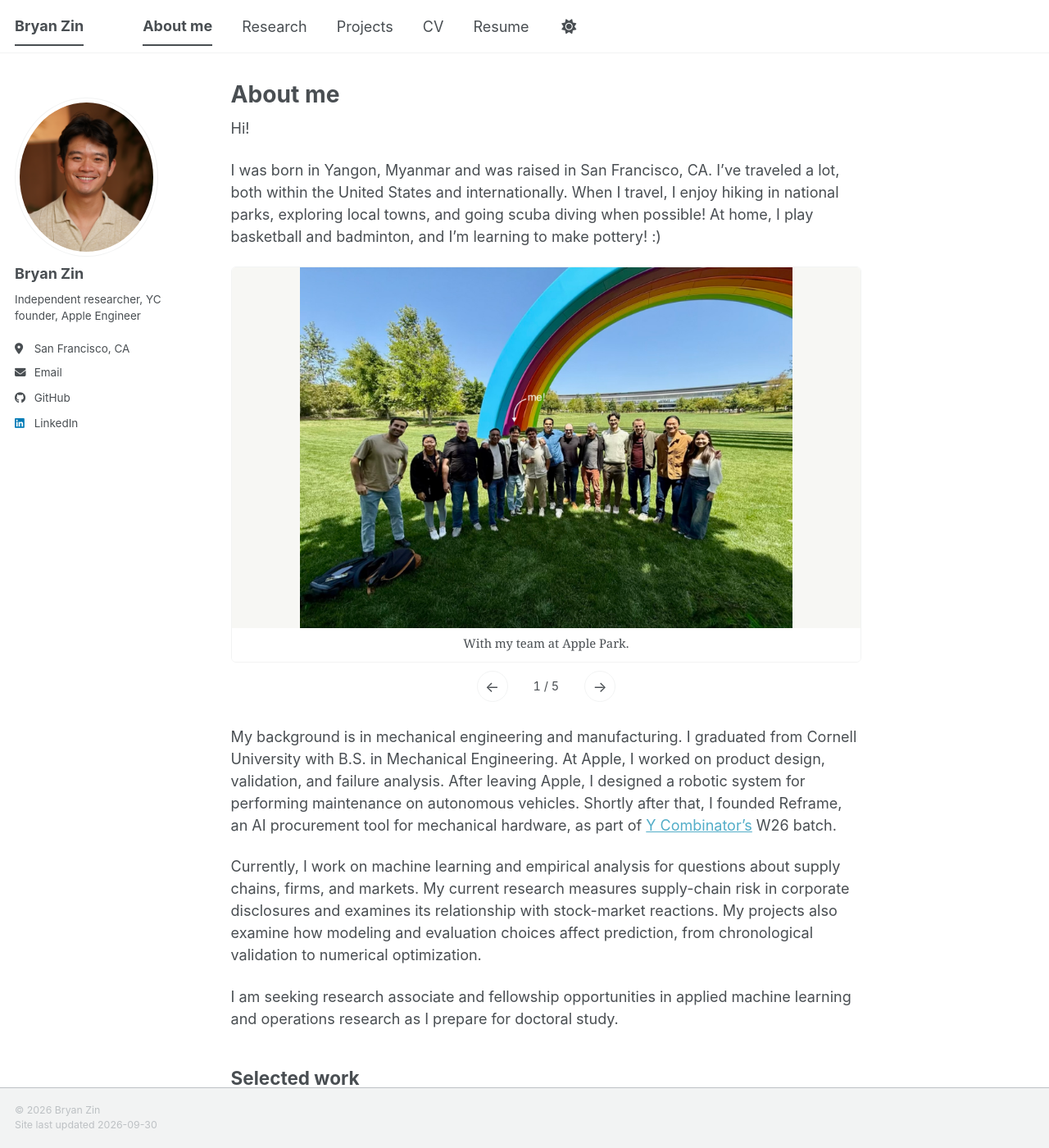
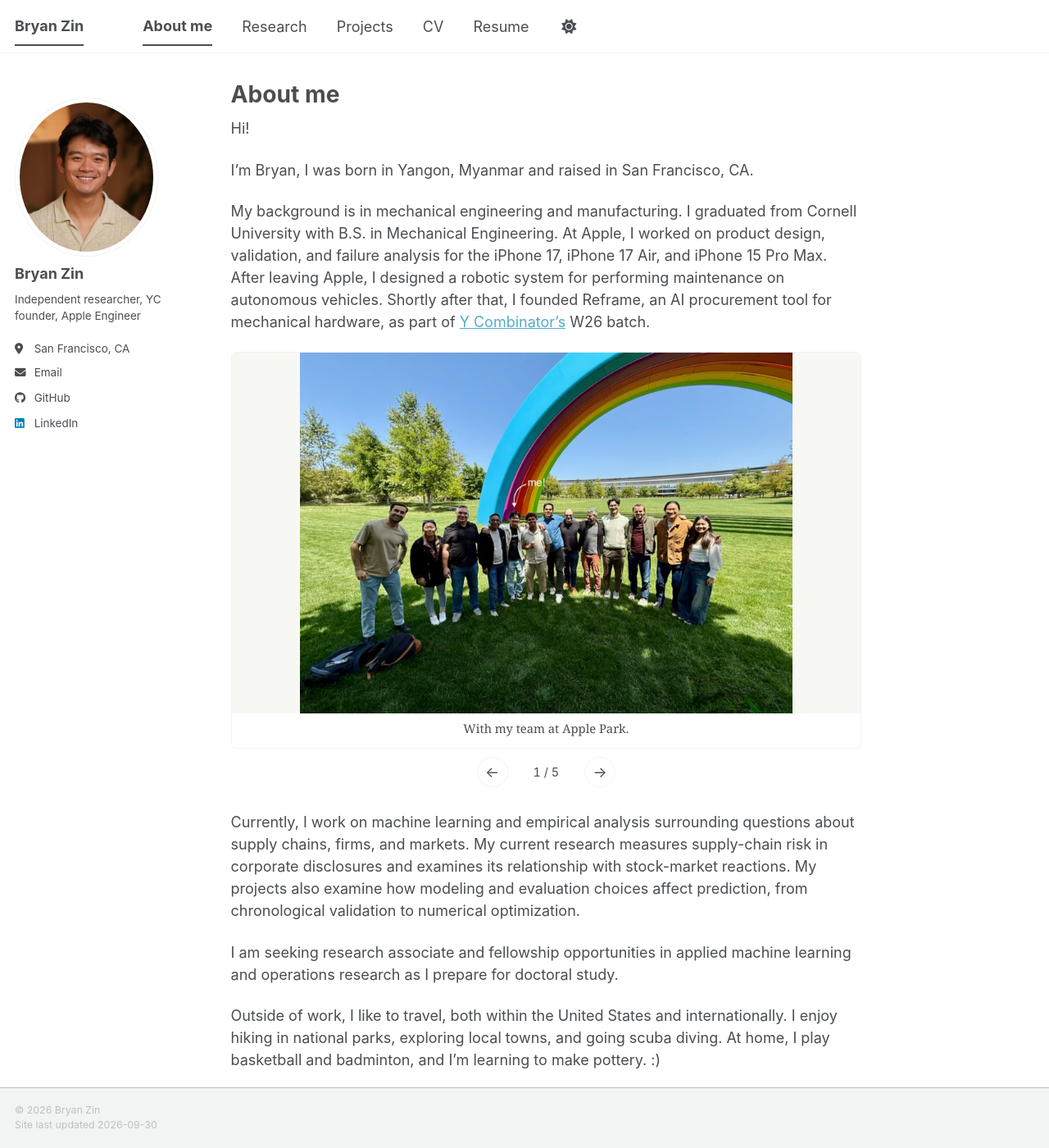
Before and after one commit to bzin22/bzin22.github.io, a Jekyll site: the page built from _pages/about.md, in a window 1280 px wide and 1400 px high. Shown: the whole window at 82% size. Built offline with Jekyll 4.4.1, drawn with Linux system fonts in a browser that asks for light colours; a style sheet for code colours, icons or effects is not loaded.

Commit message:
Sync About text and carousel placement across both layouts (#10)

```diff
--- a/_pages/about.md
+++ b/_pages/about.md
@@ -10,15 +10,17 @@ redirect_from:
 
 Hi!
 
-I was born in Yangon, Myanmar and was raised in San Francisco, CA. I've traveled a lot, both within the United States and internationally. When I travel, I enjoy hiking in national parks, exploring local towns, and going scuba diving when possible! At home, I play basketball and badminton, and I'm learning to make pottery! :)
+I'm Bryan, I was born in Yangon, Myanmar and raised in San Francisco, CA.
+
+My background is in mechanical engineering and manufacturing. I graduated from Cornell University with B.S. in Mechanical Engineering. At Apple, I worked on product design, validation, and failure analysis for the iPhone 17, iPhone 17 Air, and iPhone 15 Pro Max. After leaving Apple, I designed a robotic system for performing maintenance on autonomous vehicles. Shortly after that, I founded Reframe, an AI procurement tool for mechanical hardware, as part of [Y Combinator’s](https://www.ycombinator.com/companies/usereframe) W26 batch.
 
 {% include image-carousel.html items=site.data.galleries.about label="About me" %}
 
-My background is in mechanical engineering and manufacturing. I graduated from Cornell University with B.S. in Mechanical Engineering. At Apple, I worked on product design, validation, and failure analysis. After leaving Apple, I designed a robotic system for performing maintenance on autonomous vehicles. Shortly after that, I founded Reframe, an AI procurement tool for mechanical hardware, as part of [Y Combinator’s](https://www.ycombinator.com/companies/usereframe) W26 batch.
-
-Currently, I work on machine learning and empirical analysis for questions about supply chains, firms, and markets. My current research measures supply-chain risk in corporate disclosures and examines its relationship with stock-market reactions. My projects also examine how modeling and evaluation choices affect prediction, from chronological validation to numerical optimization.
+Currently, I work on machine learning and empirical analysis surrounding questions about supply chains, firms, and markets. My current research measures supply-chain risk in corporate disclosures and examines its relationship with stock-market reactions. My projects also examine how modeling and evaluation choices affect prediction, from chronological validation to numerical optimization.
 
 I am seeking research associate and fellowship opportunities in applied machine learning and operations research as I prepare for doctoral study.
+
+Outside of work, I like to travel, both within the United States and internationally. I enjoy hiking in national parks, exploring local towns, and going scuba diving. At home, I play basketball and badminton, and I'm learning to make pottery. :)
 
 ## Selected work
 
--- a/index.html
+++ b/index.html
@@ -464,11 +464,12 @@ permalink: /
     </div>
     <div class="content">
       <p>Hi!</p>
-      <p>I was born in Yangon, Myanmar and was raised in San Francisco, CA. I've traveled a lot, both within the United States and internationally. When I travel, I enjoy hiking in national parks, exploring local towns, and going scuba diving when possible! At home, I play basketball and badminton, and I'm learning to make pottery! :)</p>
+      <p>I'm Bryan, I was born in Yangon, Myanmar and raised in San Francisco, CA.</p>
+      <p>My background is in mechanical engineering and manufacturing. I graduated from Cornell University with B.S. in Mechanical Engineering. At Apple, I worked on product design, validation, and failure analysis for the iPhone 17, iPhone 17 Air, and iPhone 15 Pro Max. After leaving Apple, I designed a robotic system for performing maintenance on autonomous vehicles. Shortly after that, I founded Reframe, an AI procurement tool for mechanical hardware, as part of <a href="https://www.ycombinator.com/companies/usereframe">Y Combinator’s</a> W26 batch.</p>
       {% include image-carousel.html items=site.data.galleries.about label="About me" %}
-      <p>My background is in mechanical engineering and manufacturing. I graduated from Cornell University with B.S. in Mechanical Engineering. At Apple, I worked on product design, validation, and failure analysis. After leaving Apple, I designed a robotic system for performing maintenance on autonomous vehicles. Shortly after that, I founded Reframe, an AI procurement tool for mechanical hardware, as part of <a href="https://www.ycombinator.com/companies/usereframe">Y Combinator’s</a> W26 batch.</p>
       <p>Currently, I work on machine learning and empirical analysis surrounding questions about supply chains, firms, and markets. My current research measures supply-chain risk in corporate disclosures and examines its relationship with stock-market reactions. My projects also examine how modeling and evaluation choices affect prediction, from chronological validation to numerical optimization.</p>
       <p>I am seeking research associate and fellowship opportunities in applied machine learning and operations research as I prepare for doctoral study.</p>
+      <p>Outside of work, I like to travel, both within the United States and internationally. I enjoy hiking in national parks, exploring local towns, and going scuba diving. At home, I play basketball and badminton, and I'm learning to make pottery. :)</p>
       <h2>Selected work</h2>
       <ul>
         <li><strong>Supply-chain language and market reactions:</strong> A 2010–2019 study combining dictionary-based NLP, event studies, and an investigation of how tied scores affect portfolio comparisons. <a href="#research" data-open="research">Research overview</a></li>
```
